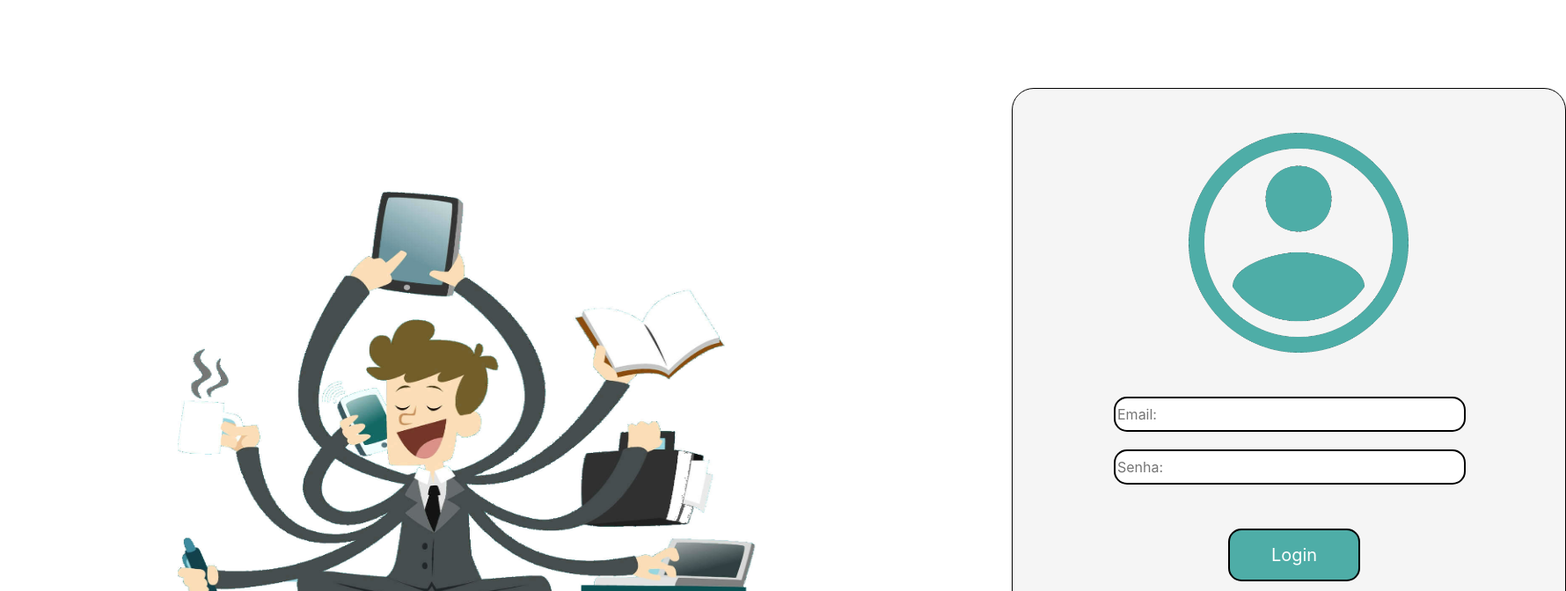
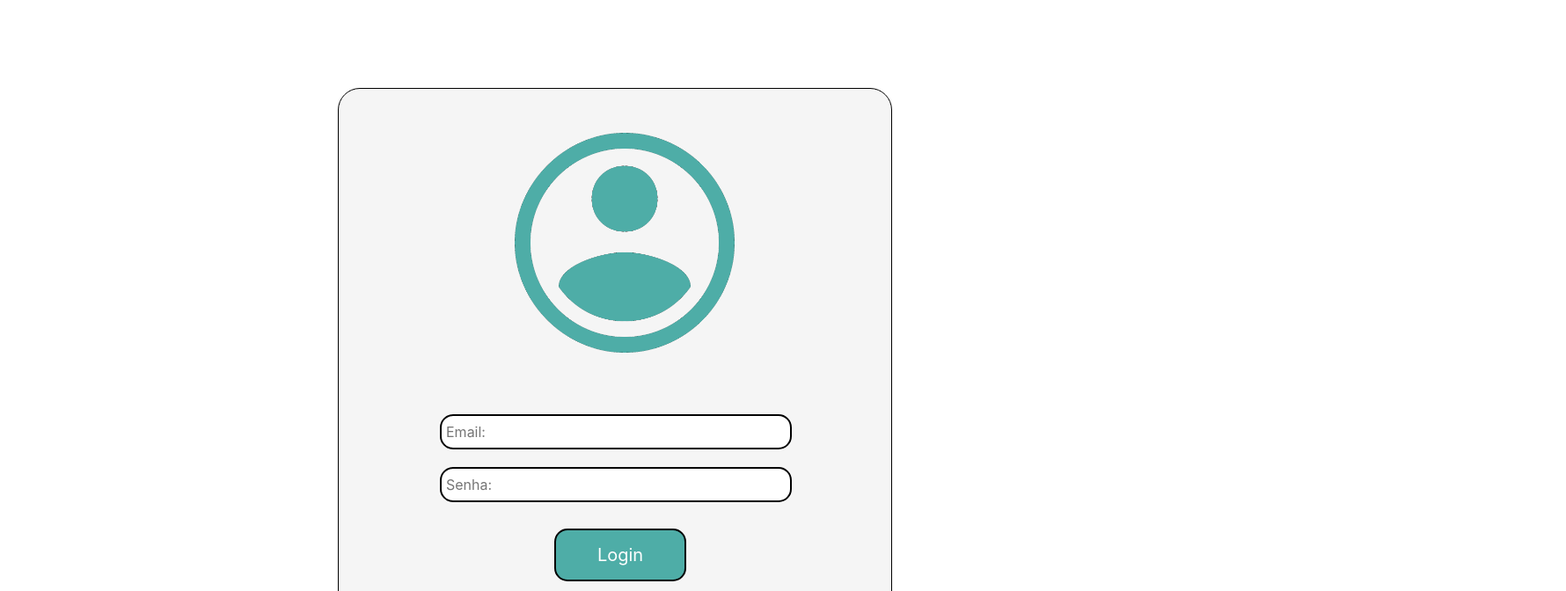
Before and after one commit to FellipeMarraa/ProjetoWeb, a React (Create React App) app: page /login in a window 1280 px wide. Shown: the top 672 px of the page at 88% size, 1780 px wide, since content can reach past the window. Built offline with nearby package versions, Linux system fonts and the light colour scheme.

Commit message:
Organizando o código (2 parte)

```diff
--- a/src/pages/home/index.js
+++ b/src/pages/home/index.js
@@ -75,9 +75,9 @@ function SignIn() {
         <body id={'conteudo'}>
         <Nav id={'cabecalho'}>
             <AnchorLink id={'home-cabecalho'} href='#header'>Home</AnchorLink>
-            <AnchorLink id={'como-funciona-cabecalho'} href='#texto-notificacao'>Como funciona</AnchorLink>
-            <AnchorLink id={'sobre-cabecalho'} href='#texto-quanto-custa-cadastro'>Sobre</AnchorLink>
-            <AnchorLink id={'contato-cabecalho'} href='#telefone-informacoes'>Contato</AnchorLink>
+            <AnchorLink id={'como-funciona-cabecalho'} href='#explicacao-texto-notificacao'>Como funciona</AnchorLink>
+            <AnchorLink id={'sobre-cabecalho'} href='#texto-quanto-custa'>Sobre</AnchorLink>
+            <AnchorLink id={'contato-cabecalho'} href='#rodape-telefone'>Contato</AnchorLink>
             <Link id={'empresa-cabecalho'} to="/"><b>Tech Center</b></Link>
             <Link id={'login-cabecalho'} to="/login">Entrar</Link>
             <AnchorLink id={'cadastre-cabecalho'} href="#header">Cadastre sua empresa</AnchorLink>
@@ -257,7 +257,7 @@ function SignIn() {
 
             <img id={'rodape-email-icon'} src={Email}/>
 
-            <p id={'rodape-email-informacoes'}>contact@contactus.com.br</p>
+            <p id={'rodape-email'}>contact@contactus.com.br</p>
 
             <img id={'rodape-telefone-icon'} src={Telefone}/>
 
--- a/src/pages/login/index.css
+++ b/src/pages/login/index.css
@@ -1,27 +1,5 @@
-#body {
+.body {
     background-color: #4eada7;
-}
-
-#empresa-login {
-    position: absolute;
-    left: 40px;
-    top: 15px;
-    font-family: SansSerif;
-    font-style: italic;
-    text-decoration: none;
-    font-size: 50px;
-    color: #FFFFFF;
-}
-
-#empresa-login:hover {
-    cursor: pointer;
-}
-
-#fundoLogin {
-    margin-left: 110px;
-    margin-top: 150px;
-    width: 800px;
-    height: 700px;
 }
 
 #icone-user {
@@ -31,18 +9,18 @@
     height: 250px;
 }
 
-.caixa-login-login {
+.caixa-login {
     position: absolute;
     width: 630px;
     height: 740px;
-    left: 1150px;
+    left: 30%;
     top: 100px;
     border: 1px solid black;
     border-radius: 25px;
     background-color: whitesmoke;
 }
 
-#formulario-login {
+#formulario {
     position: absolute;
     width: 530px;
     height: 330px;
@@ -51,7 +29,7 @@
 
 }
 
-#email-login {
+#email {
     margin-left: 70px;
     width: 400px;
     height: 40px;
@@ -60,7 +38,7 @@
     outline: none;
 }
 
-#senha-login {
+#senha {
     margin-left: 70px;
     margin-top: 20px;
     width: 400px;
@@ -70,7 +48,7 @@
     outline: none;
 }
 
-#login-login {
+#login {
     position: absolute;
     margin-left: -270px;
     top: 150px;
@@ -85,7 +63,7 @@
     outline: none;
 }
 
-#esqueceu-senha-login {
+#esqueceu-senha {
     position: absolute;
     margin-left: -260px;
     margin-top: 200px;
--- a/src/pages/login/index.js
+++ b/src/pages/login/index.js
@@ -1,8 +1,6 @@
 import React, {useState} from 'react';
 import './index.css';
 import {Link, useHistory} from "react-router-dom";
-
-import Fundo from '../../assets/backgroundLogin.jpg';
 import IconeUser from '../../assets/iconeuser.png';
 
 function Login(props) {
@@ -18,68 +16,36 @@ function Login(props) {
         history.push(path);
     }
 
-    // async function testeBackEnd() {
-    //     try {
-    //         let retorno = await fetch('http://localhost:5000/users', {
-    //             method: 'GET',
-    //             headers: {
-    //                 'Accept': 'application/json',
-    //                 'Content-Type': 'application/json',
-    //                 'Access-Control-Allow-Origin': '*'
-    //             }
-    //         });
-    //         console.log(retorno)
-    //         let json = await retorno.json();
-    //         return json;
-    //     } catch (error) {
-    //         console.error(error);
-    //     }
-    // }
-
-    // function checaCredenciais(email, senha) {
-    //     if (email=="fellipemarra@hotmail.com" && senha=="123"){
-    //         routeChange("cliente");
-    //     }else
-    //         return alert ("Login incorreto");
-    // }
-
     return (
         <div className={'body'}>
-            <Link id={'empresa-login'} to="/"><b>Tech Center</b></Link>
-            <img id={'fundoLogin'} src={Fundo}/>
-            <div className={'caixa-login-login'}>
+
+            <div className={'caixa-login'}>
                 <img id={'icone-user'} src={IconeUser}/>
 
-                <form id={'formulario-login'}>
+                <form id={'formulario'}>
 
-                    <input id={'email-login'} value={email} type={'email'} name="email" placeholder={'Email:'}
+                    <input id={'email'} value={email} type={'email'} name="email" placeholder={'Email:'}
                            onChange={text => {
                                setEmail(text);
                                setEmail(console.log(text.target.value));
                            }}/>
-                    <input id={'senha-login'} type={'password'} name="senha" placeholder={'Senha: '}
+
+
+                    <input id={'senha'} type={'password'} name="senha" placeholder={'Senha: '}
                            onChange={text => {
                                setSenha(text);
                                setSenha(text.target.value);
                            }}/>
-                    <button id={'login-login'} onClick={() => {
-                        // testeBackEnd();
-                        // let checagem = checaCredenciais(email, senha);
-                        // if (checagem[0]) {
-                        //     console.log("Seu token ", checagem[0])
-                        //     if (checagem[1] == 'cliente') {
-                        //         routeChange("/cliente")
-                        //     }
-                        // } else {
-                        //     alert("Login e/ou senha incorretos");
-                        //     setEmail("");
-                        //     setSenha("");
-                        // }
-                    }
-                    }>Login
+
+
+                    <button id={'login'} onClick={() => {
+                    }}> Login
                     </button>
-                    <a id={'esqueceu-senha-login'}>Esqueceu a senha</a>
+
+                    <a id={'esqueceu-senha'}>Esqueceu a senha</a>
+
                     <p id={'nao-possui-login'}>Não possui login? <Link id={'cadastro'} to="/">Cadastre-se</Link></p>
+
                 </form>
             </div>
         </div>
```
